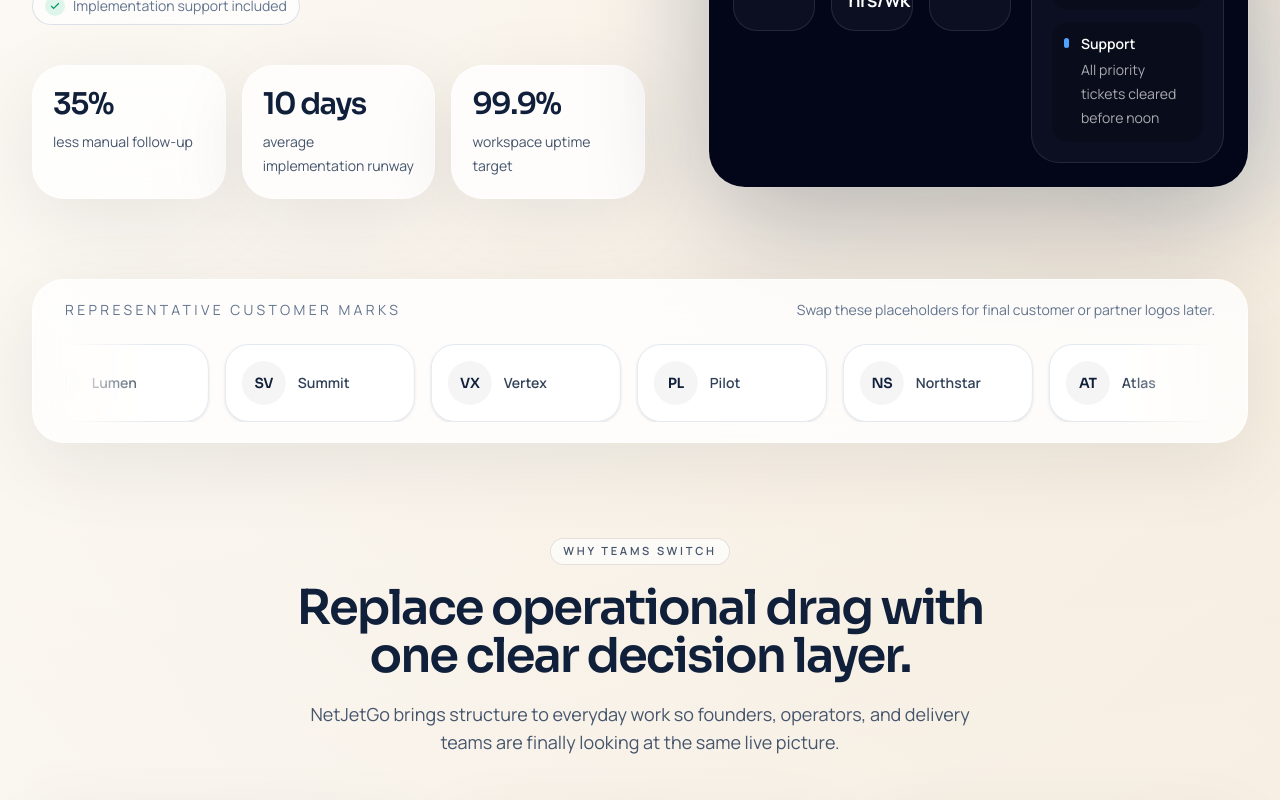
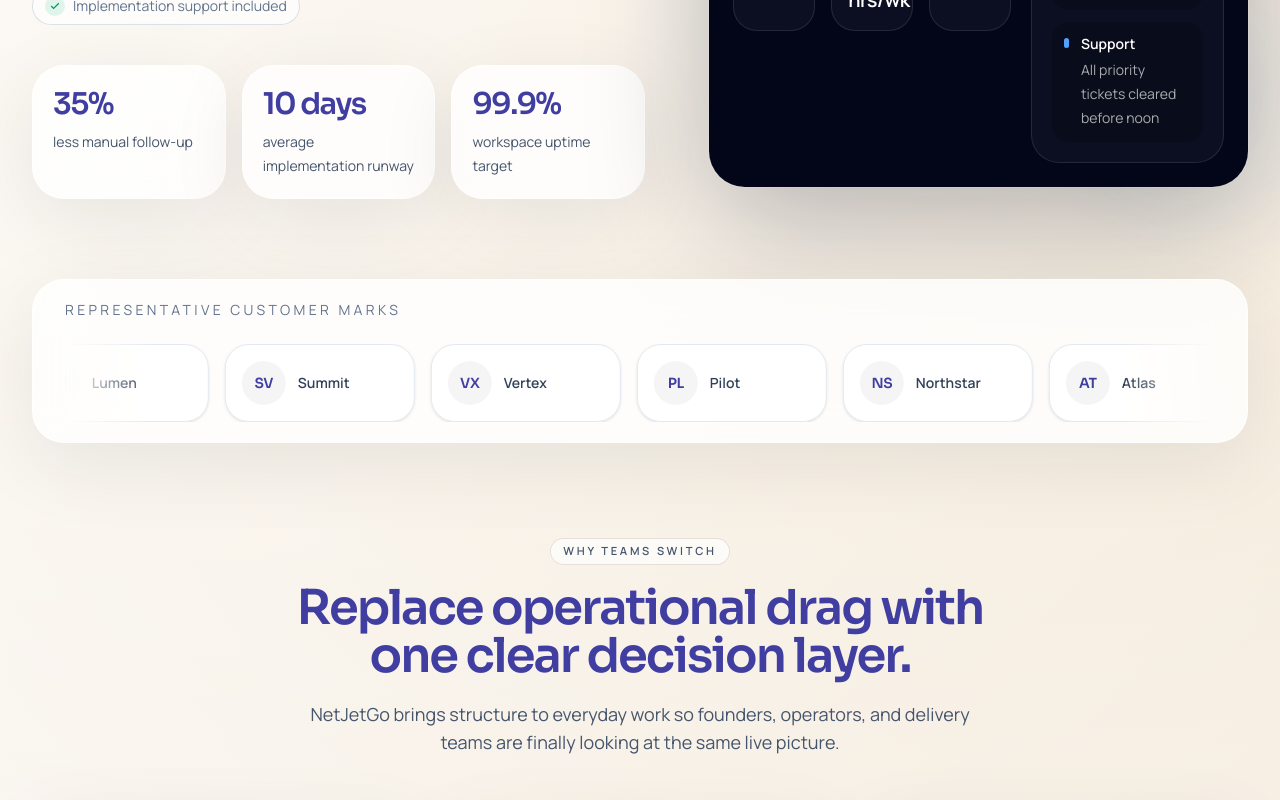
Before and after one commit to DarkKingTg/NetGetGo-ProductPage, a React (Vite) app: page / in a window 1280 px wide. Shown: the part 791-1591 px from the top of the page. Built offline with nearby package versions, Linux system fonts and the light colour scheme.

Commit message:
Fix color

```diff
--- a/index.html
+++ b/index.html
@@ -37,7 +37,7 @@
     />
     <link rel="preconnect" href="https://fonts.googleapis.com" />
     <link rel="preconnect" href="https://fonts.gstatic.com" crossorigin />
-    <meta name="theme-color" content="#11203a" />
+    <meta name="theme-color" content="#403ea1" />
     <script type="application/ld+json">
       {
         "@context": "https://schema.org",
--- a/src/index.css
+++ b/src/index.css
@@ -5,7 +5,7 @@
   --font-sans: "Manrope", sans-serif;
   --font-display: "Sora", sans-serif;
 
-  --color-ink: #11203a;
+  --color-ink: #403ea1;
   --color-sand: #f4efe6;
   --color-panel: #fffdf8;
   --color-brand: #2553d7;
@@ -68,12 +68,12 @@
       radial-gradient(circle at 85% 8%, rgba(194, 120, 3, 0.14), transparent 20%),
       radial-gradient(circle at 78% 72%, rgba(37, 83, 215, 0.1), transparent 24%),
       linear-gradient(180deg, #faf5ee 0%, #f5f0e8 48%, #f2ede5 100%);
-    color: #11203a;
+    color: #403ea1;
   }
 
   ::selection {
     background: rgba(37, 83, 215, 0.18);
-    color: #11203a;
+    color: #403ea1;
   }
 }
 
--- a/src/pages/Home.jsx
+++ b/src/pages/Home.jsx
@@ -249,7 +249,6 @@ function Home() {
                 <p className="text-sm uppercase tracking-[0.24em] text-slate-500">
                   Representative customer marks
                 </p>
-                <p className="text-sm text-slate-500">Swap these placeholders for final customer or partner logos later.</p>
               </div>
               <div className="logo-marquee mt-6 overflow-hidden">
                 <div className="flex min-w-max items-center gap-4 animate-marquee pr-4">
```
